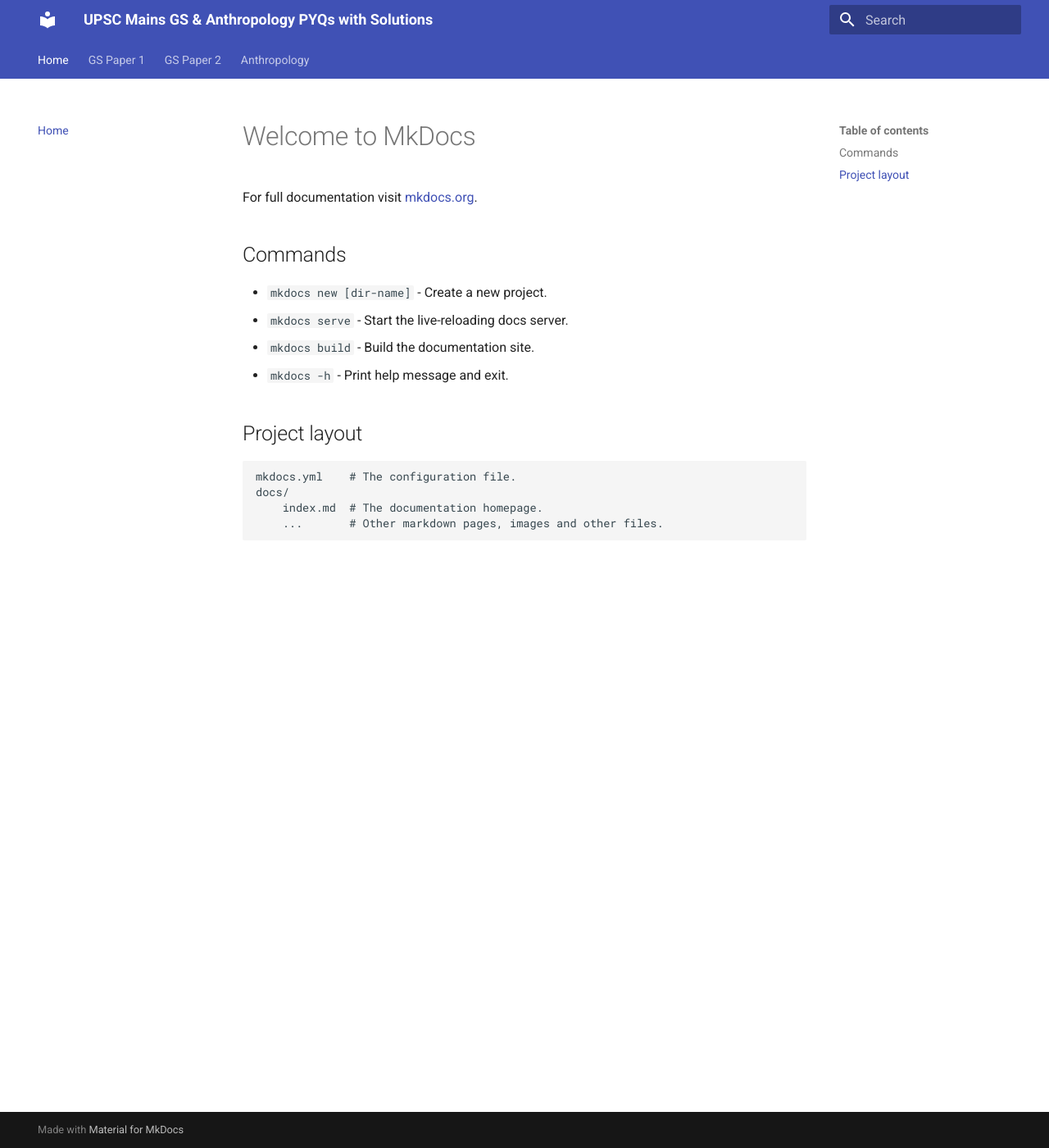
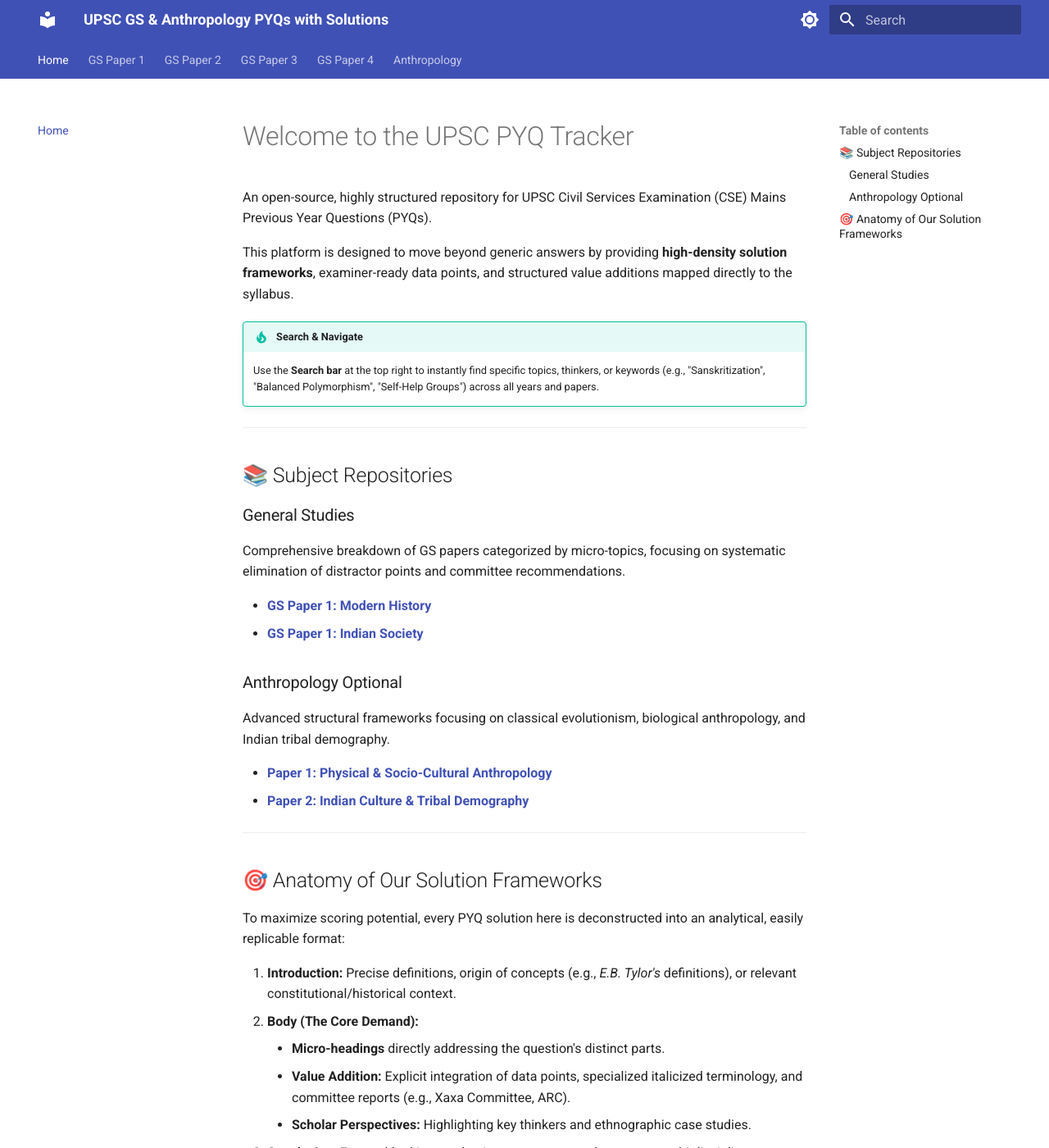
Before and after one commit to dnp-code/upsc-pyq-tracker, an MkDocs documentation site: the page built from docs/index.md, in a window 1280 px wide and 1400 px high. Shown: the whole window at 82% size. Built offline with MkDocs 1.6.1 and Material for MkDocs 9.7.7, drawn with Linux system fonts in a browser that asks for light colours; some of the changed text lies outside the part shown.

Commit message:
add society-gs1 pyq for theme1

```diff
--- a/docs/index.md
+++ b/docs/index.md
@@ -1,17 +1,40 @@
-# Welcome to MkDocs
+# Welcome to the UPSC PYQ Tracker
 
-For full documentation visit [mkdocs.org](https://www.mkdocs.org).
+An open-source, highly structured repository for UPSC Civil Services Examination (CSE) Mains Previous Year Questions (PYQs).
 
-## Commands
+This platform is designed to move beyond generic answers by providing **high-density solution frameworks**, examiner-ready data points, and structured value additions mapped directly to the syllabus.
 
-* `mkdocs new [dir-name]` - Create a new project.
-* `mkdocs serve` - Start the live-reloading docs server.
-* `mkdocs build` - Build the documentation site.
-* `mkdocs -h` - Print help message and exit.
+!!! tip "Search & Navigate"
+    Use the **Search bar** at the top right to instantly find specific topics, thinkers, or keywords (e.g., "Sanskritization", "Balanced Polymorphism", "Self-Help Groups") across all years and papers.
 
-## Project layout
+---
 
-    mkdocs.yml    # The configuration file.
-    docs/
-        index.md  # The documentation homepage.
-        ...       # Other markdown pages, images and other files.
+## 📚 Subject Repositories
+
+### General Studies
+Comprehensive breakdown of GS papers categorized by micro-topics, focusing on systematic elimination of distractor points and committee recommendations.
+
+* **[GS Paper 1: Modern History](gs1/modern-history.md)**
+* **[GS Paper 1: Indian Society](gs1/indian-society.md)**
+
+### Anthropology Optional
+Advanced structural frameworks focusing on classical evolutionism, biological anthropology, and Indian tribal demography.
+
+* **[Paper 1: Physical & Socio-Cultural Anthropology](anthro/paper-1.md)**
+* **[Paper 2: Indian Culture & Tribal Demography](anthro/paper-2.md)**
+
+---
+
+## 🎯 Anatomy of Our Solution Frameworks
+
+To maximize scoring potential, every PYQ solution here is deconstructed into an analytical, easily replicable format:
+
+1. **Introduction:** Precise definitions, origin of concepts (e.g., *E.B. Tylor's* definitions), or relevant constitutional/historical context.
+2. **Body (The Core Demand):**
+    * **Micro-headings** directly addressing the question's distinct parts.
+    * **Value Addition:** Explicit integration of data points, specialized italicized terminology, and committee reports (e.g., Xaxa Committee, ARC).
+    * **Scholar Perspectives:** Highlighting key thinkers and ethnographic case studies.
+3. **Conclusion:** Forward-looking synthesis, contemporary relevance, or multi-disciplinary linkages.
+
+!!! info "About This Project"
+    This tracker is built on a fast, static engine hosted freely on GitHub Pages. It is designed to be highly readable (try the Dark Mode toggle at the top) and effortless to update.
--- a/mkdocs.yml
+++ b/mkdocs.yml
@@ -1,16 +1,48 @@
-site_name: UPSC Mains GS & Anthropology PYQs with Solutions
+site_name: UPSC GS & Anthropology PYQs with Solutions
+
 theme:
   name: material
   features:
-    - navigation.tabs # Creates a top navigation bar
-    - search.suggest # Auto-suggests keywords (great for finding specific topics/thinkers)
+    - navigation.tabs
+    - search.suggest
+  palette:
+    # Palette toggle for light mode
+    - media: "(prefers-color-scheme: light)"
+      scheme: default
+      primary: indigo
+      toggle:
+        icon: material/brightness-7
+        name: Switch to dark mode
+
+    # Palette toggle for dark mode
+    - media: "(prefers-color-scheme: dark)"
+      scheme: slate
+      primary: indigo
+      toggle:
+        icon: material/brightness-4
+        name: Switch to light mode
+
+markdown_extensions:
+  - admonition
+  - pymdownx.details
+  - pymdownx.superfences
+
 nav:
   - Home: index.md
   - GS Paper 1:
-      - Modern History: gs1/modern-history.md
-      - Indian Society: gs1/indian-society.md
+      - History: gs1/history.md
+      - Geography: gs1/geography.md
+      - Indian Society: gs1/society/indian-society.md
 
   - GS Paper 2:
+      - Polity: gs2/modern-history.md
+      - Governance: gs2/indian-society.md
+
+  - GS Paper 3:
+      - Economy: gs3/
+      - Agriculture: gs3/
+
+  - GS Paper 4:
       - Polity: gs2/modern-history.md
       - Governance: gs2/indian-society.md
 
```
Also changed, not shown: docs/gs1/modern-history.md (deleted, +0 -6 lines), docs/gs1/society/indian-society.md (added, +11 -0 lines), docs/gs1/society/salient-features.md (added, +204 -0 lines), docs/gs1/geography.md (added), docs/gs1/history.md (added).
